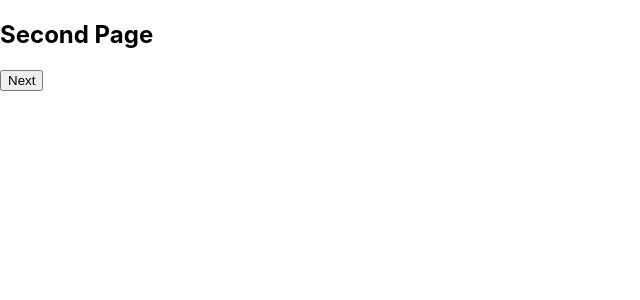
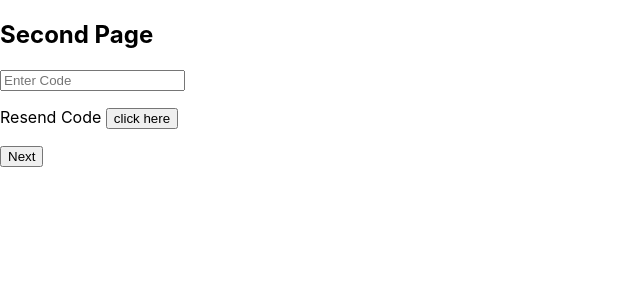
Before and after one commit to Hatemii/Nested-Forms, a React (Create React App) app: page / in a window 1280 px wide. Both pictures are taken after a click on the button "Next". Shown: the top 300 px of the page, without its empty margins (0-640 px from the left). Built offline with nearby package versions, Linux system fonts and the light colour scheme.

Commit message:
Resend code

```diff
--- a/src/App.js
+++ b/src/App.js
@@ -5,6 +5,7 @@ export default class App extends React.Component {
     firstexample: true,
     secondexample: false,
     thirdexample:false,
+    resendcode:false,
   }
 
   render(){
@@ -19,6 +20,8 @@ export default class App extends React.Component {
     const secondExample = (
       <div>
         <h2>Second Page</h2>
+        <input type="text" placeholder="Enter Code" />
+        <p>Resend Code <button onClick={()=> this.setState({secondexample: false, resendcode: true})}>click here</button></p>
         <button onClick={()=> this.setState({secondexample: false, thirdexample: true})}>Next</button>
       </div>
     )
@@ -29,12 +32,23 @@ export default class App extends React.Component {
       </div>
     )
 
+    const resendCode = (
+      <div>
+        <h2>Resend Code</h2>
+          <p>Email <input type="radio" /></p>
+          <p>Phone <input type="radio" /></p>
+
+        <button onClick={()=> this.setState({secondexample: true, resendcode: false})}>Next</button>
+      </div>
+    )
+
 
     return(
       <div>
         {this.state.firstexample ? firstExample : null}
         {this.state.secondexample ? secondExample : null}
         {this.state.thirdexample ? thirdExample : null}
+        {this.state.resendcode ? resendCode : null}
       </div>
     )
   }
```
